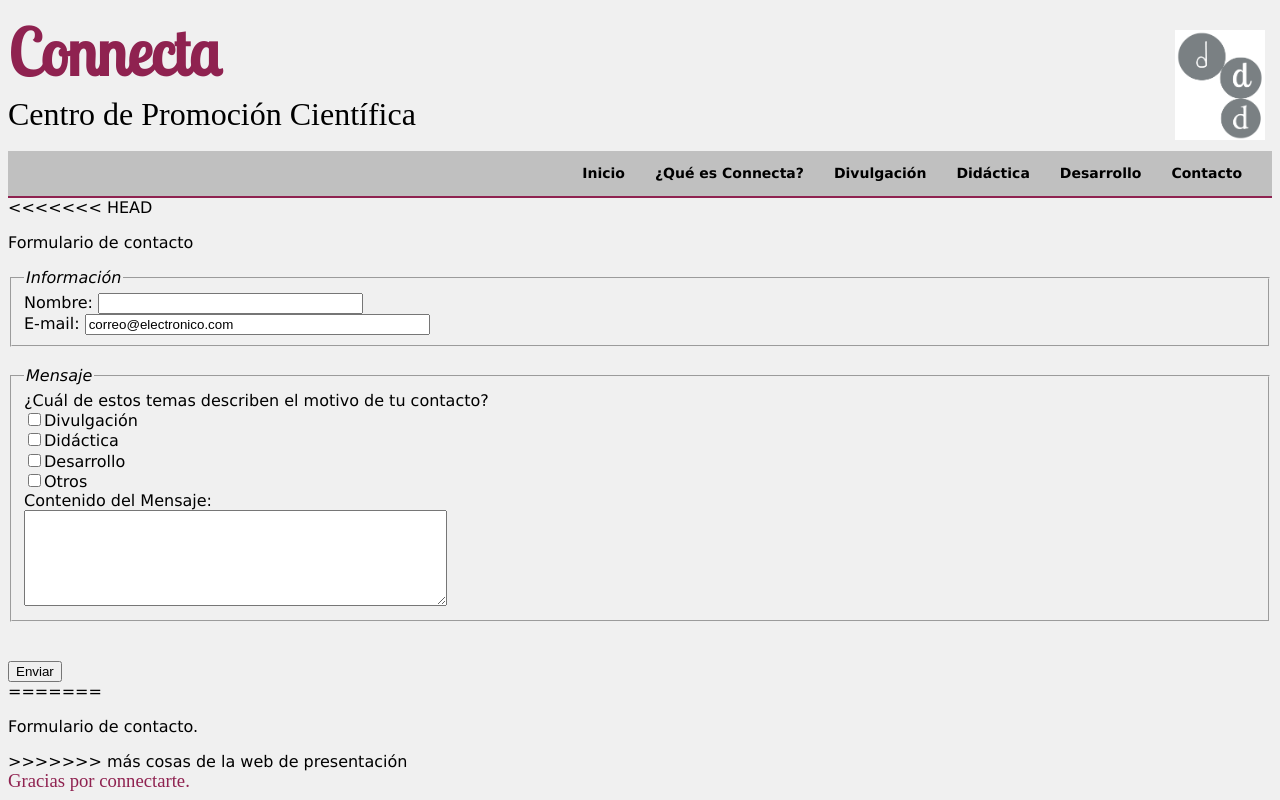
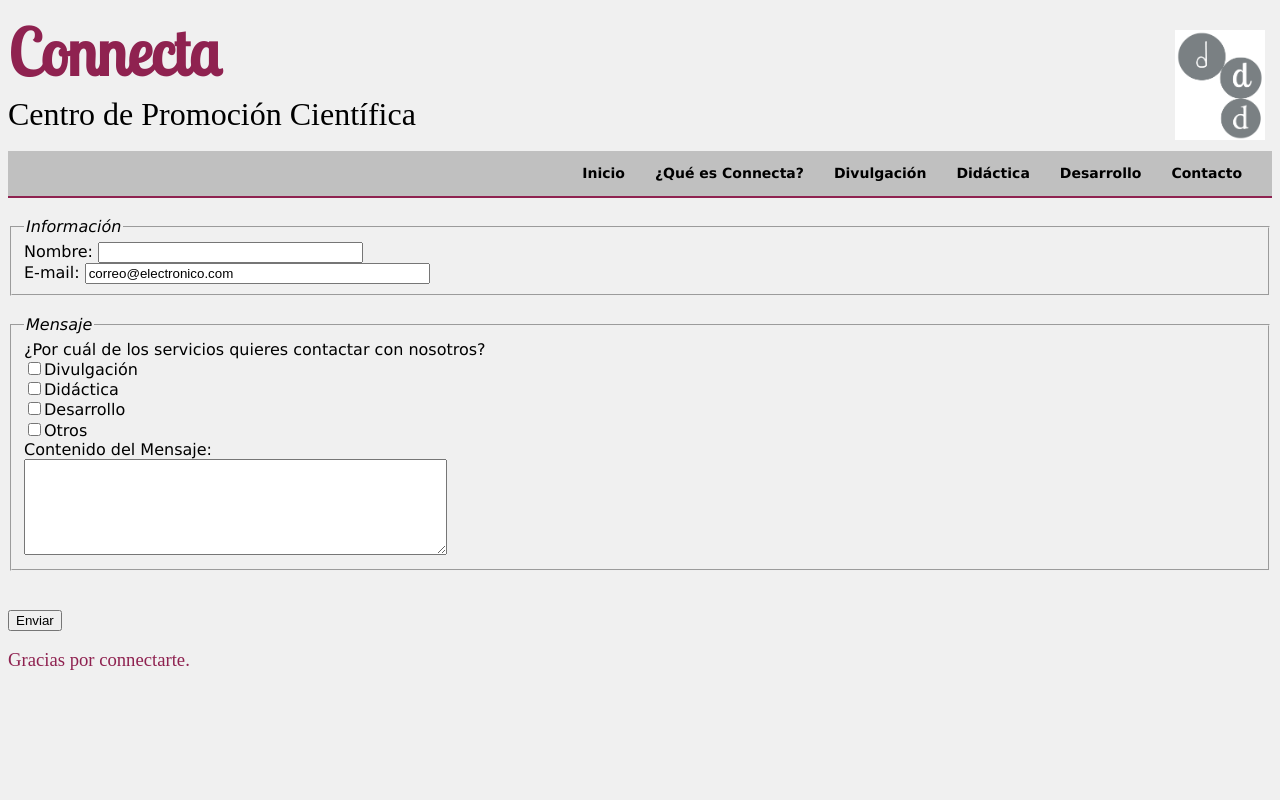
Before and after one commit to guigarfr/noproblem, a Django app: page /contacto/ in a window 1280 px wide. Run offline with Django 3.2, Linux system fonts and the light colour scheme; parts of the project's set-up code (start-up, migrations or seed data) failed here and were passed over; some web fonts are replaced.

Commit message:
pequeños cambios

```diff
--- a/site/noproblem/noproblem/media/deco.css
+++ b/site/noproblem/noproblem/media/deco.css
@@ -9,7 +9,7 @@ padding-right: 15px !important; padding-left: 15px !important; list-style: none;
 
 /*#logotit li.first { padding: 10px 10px 10px 750px; }*/
 
-#poslogo {position:fixed;
+#poslogo {position:absolute;
 top:30px;
 right:5px;}
 
--- a/site/noproblem/noproblem/templates/contacto.html
+++ b/site/noproblem/noproblem/templates/contacto.html
@@ -3,9 +3,7 @@
 {% block title %}Connecta{% endblock %}
 
 {% block content %}
-<<<<<<< HEAD
-<p>Formulario de contacto</p>
-
+<br>
 <form>
 	<fieldset>
 		<legend><em>Información</em></legend>
@@ -17,7 +15,7 @@
 	<br/>
 	<fieldset>
 		<legend><em>Mensaje</em></legend>
-		¿Cuál de estos temas describen el motivo de tu contacto?<br />
+		¿Por cuál de los servicios quieres contactar con nosotros?<br />
 		<input type="checkbox" name="chkHab” value="xhtml" />Divulgación <br />
 		<input type="checkbox" name="chkHab" value="CSS" />Didáctica<br />
 		<input type="checkbox" name="chkHab" value="JavaScript" />Desarrollo<br />
@@ -36,7 +34,5 @@
 	<br /><br /><input type="submit" value="Enviar" />
 
 </form>
-=======
-<p>Formulario de contacto.</p>
->>>>>>> más cosas de la web de presentación
+<br>
 {% endblock %}
```
